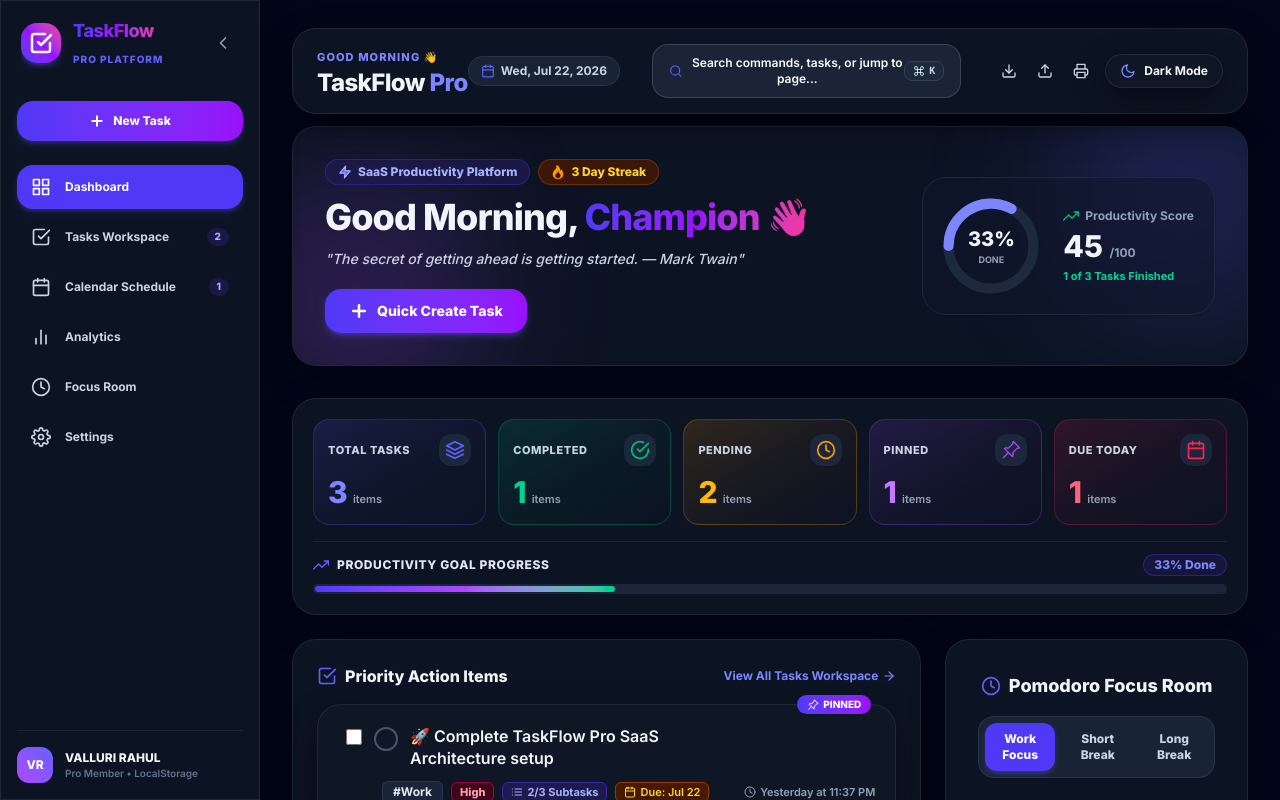
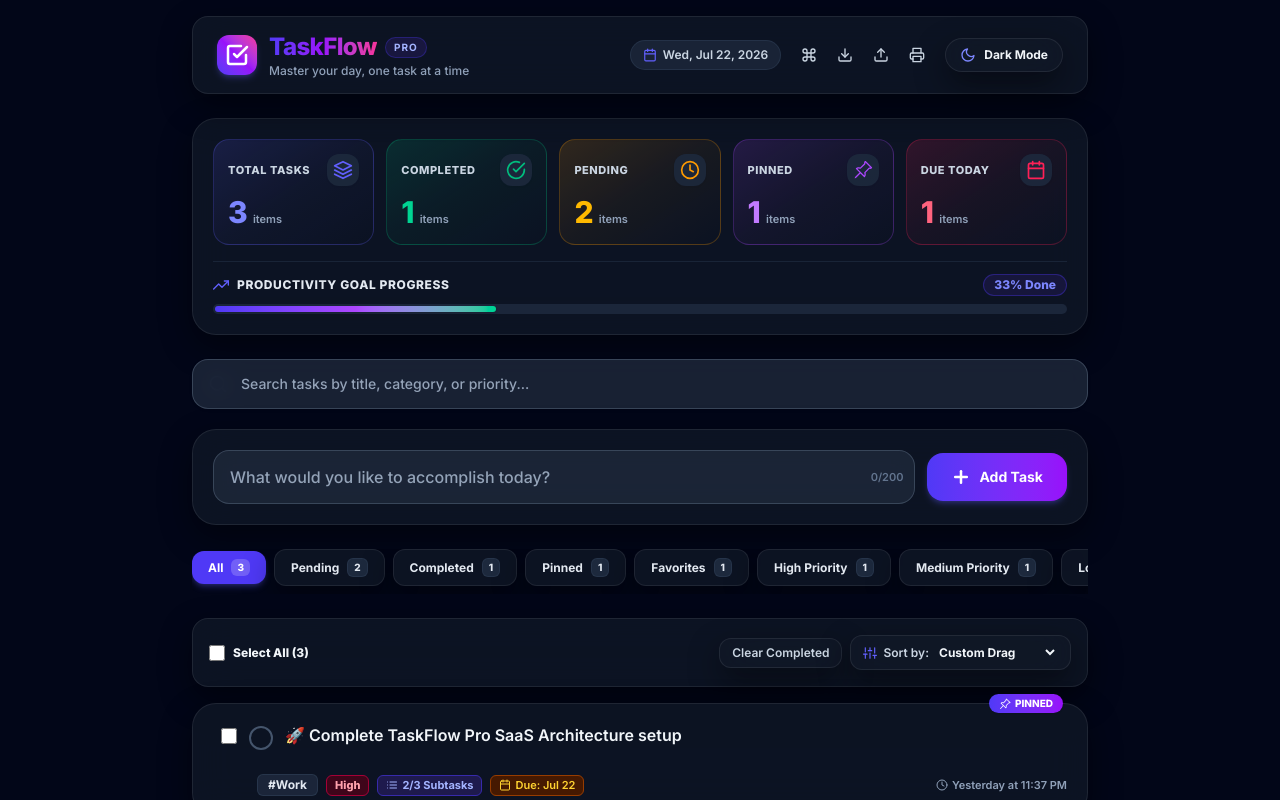
Before and after one commit to bunnyvalluri/To-do-list-React, a React (Vite) app: page / in a window 1280 px wide. Shown: the top 800 px of the page. Built offline with nearby package versions, Linux system fonts and the light colour scheme.

Commit message:
Restore clean single-page app layout per user request

```diff
--- a/src/App.jsx
+++ b/src/App.jsx
@@ -1,25 +1,18 @@
 import React, { useState, useRef, useEffect } from 'react';
 import { useTheme } from './hooks/useTheme';
 import { useTasks } from './hooks/useTasks';
-import { useCommandPalette } from './hooks/useCommandPalette';
-import { Sidebar } from './components/layout/Sidebar';
-import { Header } from './components/layout/Header';
+import { Header } from './components/Header';
+import { Statistics } from './components/Statistics';
+import { SearchBar } from './components/SearchBar';
+import { TaskInput } from './components/TaskInput';
+import { FilterTabs } from './components/FilterTabs';
+import { BulkActions } from './components/BulkActions';
+import { TaskList } from './components/TaskList';
+import { DeleteModal } from './components/DeleteModal';
+import { KeyboardShortcutsModal } from './components/KeyboardShortcutsModal';
+import { ToastSnackbar } from './components/ToastSnackbar';
 import { Footer } from './components/Footer';
-
-// Pages
-import { DashboardPage } from './pages/DashboardPage';
-import { TasksPage } from './pages/TasksPage';
-import { CalendarPage } from './pages/CalendarPage';
-import { AnalyticsPage } from './pages/AnalyticsPage';
-import { FocusPage } from './pages/FocusPage';
-import { SettingsPage } from './pages/SettingsPage';
-
-// Common Modals & Overlays
-import { CommandPalette } from './components/common/CommandPalette';
-import { TaskCreationModal } from './components/tasks/TaskCreationModal';
-import { DeleteModal } from './components/DeleteModal';
-import { ToastSnackbar } from './components/ToastSnackbar';
-import { parseTasksJSON, exportTasksToJSON } from './utils/helpers';
+import { parseTasksJSON } from './utils/helpers';
 
 export default function App() {
   const { theme, toggleTheme } = useTheme();
@@ -34,10 +27,6 @@ export default function App() {
     setActiveFilter,
     sortOption,
     setSortOption,
-    activeView,
-    setActiveView,
-    activePage,
-    setActivePage,
     selectedTaskIds,
     toggleSelectTask,
     selectAll,
@@ -46,7 +35,6 @@ export default function App() {
     editTask,
     deleteTask,
     toggleComplete,
-    updateTaskStatus,
     addSubtask,
     toggleSubtask,
     deleteSubtask,
@@ -63,13 +51,11 @@ export default function App() {
     showToast
   } = useTasks();
 
-  const { isOpen: isCommandPaletteOpen, open: openCommandPalette, close: closeCommandPalette, toggle: toggleCommandPalette } = useCommandPalette();
-  const [isTaskModalOpen, setIsTaskModalOpen] = useState(false);
-
   const fileInputRef = useRef(null);
   const taskInputContainerRef = useRef(null);
+  const [isShortcutsOpen, setIsShortcutsOpen] = useState(false);
 
-  // Delete Modal state
+  // Delete modal state
   const [deleteModalConfig, setDeleteModalConfig] = useState({
     isOpen: false,
     mode: 'single', // 'single' | 'bulk'
@@ -144,18 +130,17 @@ export default function App() {
   };
 
   const handleFocusTaskInput = () => {
-    setActivePage('tasks');
-    setTimeout(() => {
     const inputEl = taskInputContainerRef.current?.querySelector('input[type="text"]');
     if (inputEl) {
       inputEl.focus();
       inputEl.scrollIntoView({ behavior: 'smooth', block: 'center' });
     }
-    }, 100);
   };
 
+  const visibleTaskIds = filteredAndSortedTasks.map((t) => t.id);
+
   return (
-    <div className="min-h-screen bg-slate-50 dark:bg-slate-950 text-slate-800 dark:text-slate-100 flex transition-colors duration-300 selection:bg-indigo-500 selection:text-white">
+    <div className="min-h-screen bg-slate-50 dark:bg-slate-950 text-slate-800 dark:text-slate-100 px-3 sm:px-6 py-4 flex flex-col items-center justify-between transition-colors duration-300 selection:bg-indigo-500 selection:text-white">
       {/* Hidden File Input for JSON import */}
       <input
         type="file"
@@ -165,36 +150,61 @@ export default function App() {
         className="hidden"
       />
 
-      {/* Desktop Collapsible Sidebar */}
-      <Sidebar
-        activePage={activePage}
-        setActivePage={setActivePage}
-        stats={stats}
-        onOpenTaskModal={() => setIsTaskModalOpen(true)}
-      />
-
-      {/* Main Content Workspace */}
-      <div className="flex-1 flex flex-col items-center px-3 sm:px-8 py-4 overflow-y-auto max-w-full">
-        <div className="w-full max-w-6xl flex flex-col flex-1">
-          {/* Sticky Header */}
+      <div className="w-full max-w-4xl flex flex-col flex-1">
+        {/* Header Section */}
         <Header
           theme={theme}
           toggleTheme={toggleTheme}
           tasks={tasks}
-            activePage={activePage}
-            setActivePage={setActivePage}
-            onOpenCommandPalette={openCommandPalette}
           onImportClick={() => fileInputRef.current?.click()}
+          onOpenShortcuts={() => setIsShortcutsOpen(true)}
         />
 
-          {/* Active Page View */}
-          <main className="flex-1 w-full">
-            {activePage === 'dashboard' && (
-              <DashboardPage
-                stats={stats}
+        {/* Statistics Dashboard */}
+        <Statistics stats={stats} />
+
+        {/* Search Bar */}
+        <SearchBar
+          searchQuery={searchQuery}
+          setSearchQuery={setSearchQuery}
+        />
+
+        {/* Task Input Section with Dynamic Categories */}
+        <div ref={taskInputContainerRef}>
+          <TaskInput
+            onAddTask={addTask}
+            existingTasks={tasks}
+            categories={dynamicCategories}
+          />
+        </div>
+
+        {/* Filter Tabs with Dynamic Categories */}
+        <FilterTabs
+          activeFilter={activeFilter}
+          setActiveFilter={setActiveFilter}
           tasks={tasks}
-                onOpenTaskModal={() => setIsTaskModalOpen(true)}
-                setActivePage={setActivePage}
+          dynamicCategories={dynamicCategories}
+        />
+
+        {/* Bulk Actions & Sort Controls Bar */}
+        <BulkActions
+          totalVisibleTasks={filteredAndSortedTasks.length}
+          selectedTaskIds={selectedTaskIds}
+          onSelectAll={selectAll}
+          onDeselectAll={deselectAll}
+          onBulkComplete={bulkComplete}
+          onBulkDeleteRequest={handleDeleteBulkRequest}
+          onClearCompleted={clearCompleted}
+          sortOption={sortOption}
+          setSortOption={setSortOption}
+          visibleTaskIds={visibleTaskIds}
+        />
+
+        {/* Main Task List with Drag & Drop and Subtasks */}
+        <TaskList
+          tasks={filteredAndSortedTasks}
+          searchQuery={searchQuery}
+          selectedTaskIds={selectedTaskIds}
           onToggleSelect={toggleSelectTask}
           onToggleComplete={toggleComplete}
           onEditTask={editTask}
@@ -209,97 +219,10 @@ export default function App() {
           onShowToast={showToast}
           onCreateFirstTask={handleFocusTaskInput}
         />
-            )}
 
-            {activePage === 'tasks' && (
-              <TasksPage
-                tasks={tasks}
-                filteredAndSortedTasks={filteredAndSortedTasks}
-                dynamicCategories={dynamicCategories}
-                searchQuery={searchQuery}
-                setSearchQuery={setSearchQuery}
-                activeFilter={activeFilter}
-                setActiveFilter={setActiveFilter}
-                sortOption={sortOption}
-                setSortOption={setSortOption}
-                activeView={activeView}
-                setActiveView={setActiveView}
-                selectedTaskIds={selectedTaskIds}
-                toggleSelectTask={toggleSelectTask}
-                selectAll={selectAll}
-                deselectAll={deselectAll}
-                addTask={addTask}
-                editTask={editTask}
-                deleteTask={deleteTask}
-                toggleComplete={toggleComplete}
-                updateTaskStatus={updateTaskStatus}
-                addSubtask={addSubtask}
-                toggleSubtask={toggleSubtask}
-                deleteSubtask={deleteSubtask}
-                duplicateTask={duplicateTask}
-                togglePin={togglePin}
-                toggleFavorite={toggleFavorite}
-                bulkComplete={bulkComplete}
-                bulkDelete={bulkDelete}
-                clearCompleted={clearCompleted}
-                moveTask={moveTask}
-                showToast={showToast}
-                handleDeleteSingleRequest={handleDeleteSingleRequest}
-                handleDeleteBulkRequest={handleDeleteBulkRequest}
-                handleFocusTaskInput={handleFocusTaskInput}
-                taskInputContainerRef={taskInputContainerRef}
-              />
-            )}
-
-            {activePage === 'calendar' && (
-              <CalendarPage tasks={tasks} toggleComplete={toggleComplete} />
-            )}
-
-            {activePage === 'analytics' && (
-              <AnalyticsPage tasks={tasks} stats={stats} />
-            )}
-
-            {activePage === 'focus' && (
-              <FocusPage />
-            )}
-
-            {activePage === 'settings' && (
-              <SettingsPage
-                theme={theme}
-                toggleTheme={toggleTheme}
-                tasks={tasks}
-                onImportClick={() => fileInputRef.current?.click()}
-                onClearCompleted={clearCompleted}
-                showToast={showToast}
-              />
-            )}
-          </main>
-
-          {/* Minimal SaaS Footer */}
+        {/* Footer */}
         <Footer totalTasks={stats.total} completedTasks={stats.completed} />
       </div>
-      </div>
-
-      {/* Global Command Palette Overlay (Ctrl + K) */}
-      <CommandPalette
-        isOpen={isCommandPaletteOpen}
-        onClose={closeCommandPalette}
-        onOpenTaskModal={() => setIsTaskModalOpen(true)}
-        setActivePage={setActivePage}
-        toggleTheme={toggleTheme}
-        theme={theme}
-        onExport={() => exportTasksToJSON(tasks)}
-        onImportClick={() => fileInputRef.current?.click()}
-        onClearCompleted={clearCompleted}
-      />
-
-      {/* Task Creation Modal */}
-      <TaskCreationModal
-        isOpen={isTaskModalOpen}
-        onClose={() => setIsTaskModalOpen(false)}
-        onAddTask={addTask}
-        categories={dynamicCategories}
-      />
 
       {/* Delete Confirmation Modal */}
       <DeleteModal
@@ -309,7 +232,13 @@ export default function App() {
         count={deleteModalConfig.mode === 'bulk' ? selectedTaskIds.length : 1}
       />
 
-      {/* Toast Notifications Snackbar */}
+      {/* Keyboard Shortcuts Modal */}
+      <KeyboardShortcutsModal
+        isOpen={isShortcutsOpen}
+        onClose={() => setIsShortcutsOpen(false)}
+      />
+
+      {/* Notification Toast Snackbar */}
       <ToastSnackbar toast={toastMessage} onClose={clearToast} />
     </div>
   );
```
Lines whose indentation alone changed are shown as unchanged.
